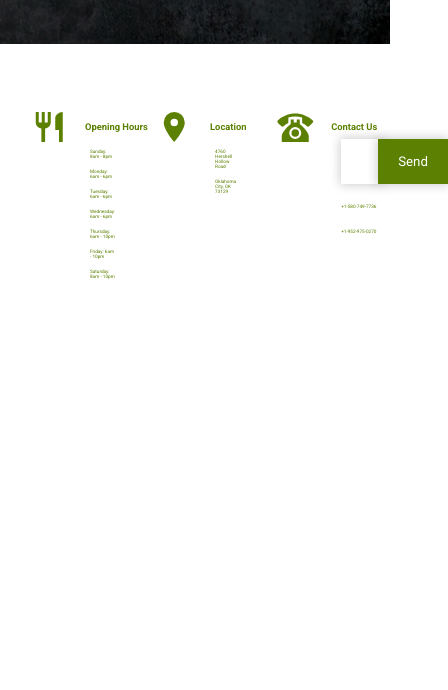
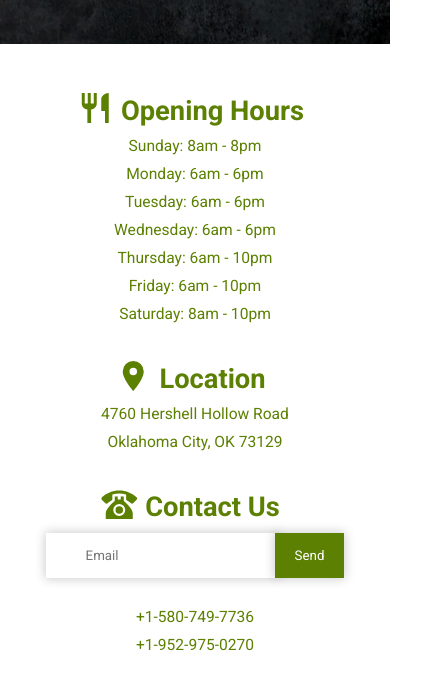
Before and after one commit to aceygram/Project-Restaurant-Page, a website built with webpack: page dist/index.html in a window 390 px wide. Shown: the part 1400-2090 px from the top of the page, 448 px wide, since content can reach past the window. Before the commit the page ends 1759 px from the top, so only its background shows below. Built offline with nearby package versions, Linux system fonts and the light colour scheme.

Commit message:
made some chages on the stylesheet

```diff
--- a/src/style.css
+++ b/src/style.css
@@ -444,7 +444,7 @@ iframe{
     }
 
     .about-us p {
-        margin: 0px 50px 20px 50px;
+        margin: 0px 70px 20px 70px;
     }
 
     .about-us img {
@@ -559,6 +559,37 @@ iframe{
         margin: 0px 30px 20px 30px;
     }
 
+    .info-section {
+        grid-template-columns: 1fr;
+        gap: 30px;
+        justify-items: center;
+        margin: 50px 0;
+    }
+
+    .info-header{
+        justify-content: center;
+        align-items: baseline;
+    }
+
+    .info-section h1 {
+        font-size: 5vw;
+    }
+
+    .info-section p {
+        margin: 10px 0px;
+        text-align: center;
+        font-size: 2.5vw;
+    }
+
+    .contact .search{
+        margin: 10px 0 30px 0;
+        font-size: 2.5vw;
+    }
+
+    .contact input {
+        padding: 15px 40px;
+        margin-left: 0px;
+    }
 }
 @media only screen and (max-width: 450px){
 	/*Small smartphones [325px -> 425px]*/
@@ -603,4 +634,22 @@ iframe{
     .about-us p {
         font-size: 3.5vw;
     }
+
+    .info-header{
+        gap: 0;
+    }
+
+    .info-section h1 {
+        font-size: 7vw;
+    }
+
+    .info-section p {
+        margin: 10px 0px;
+        text-align: center;
+        font-size: 4vw;
+    }
+
+    .contact .search{
+        font-size: 4vw;
+    }
 }
```
